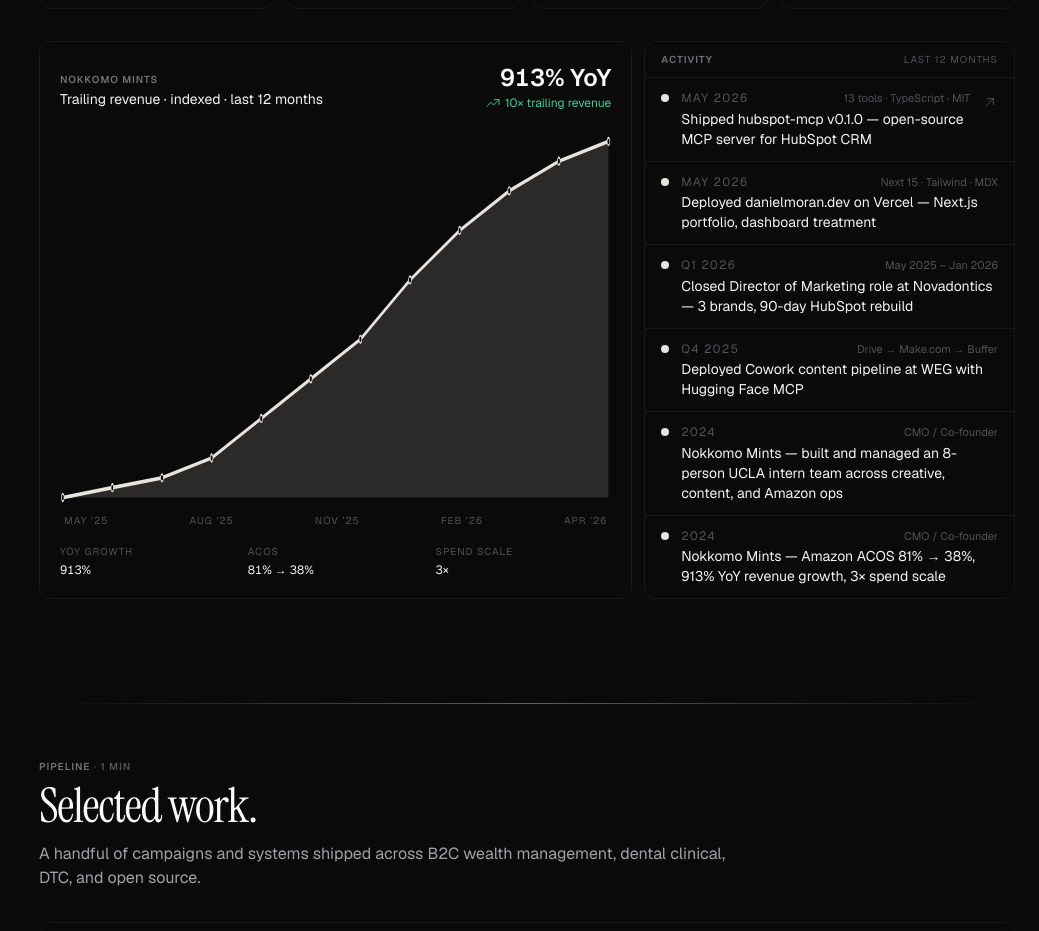
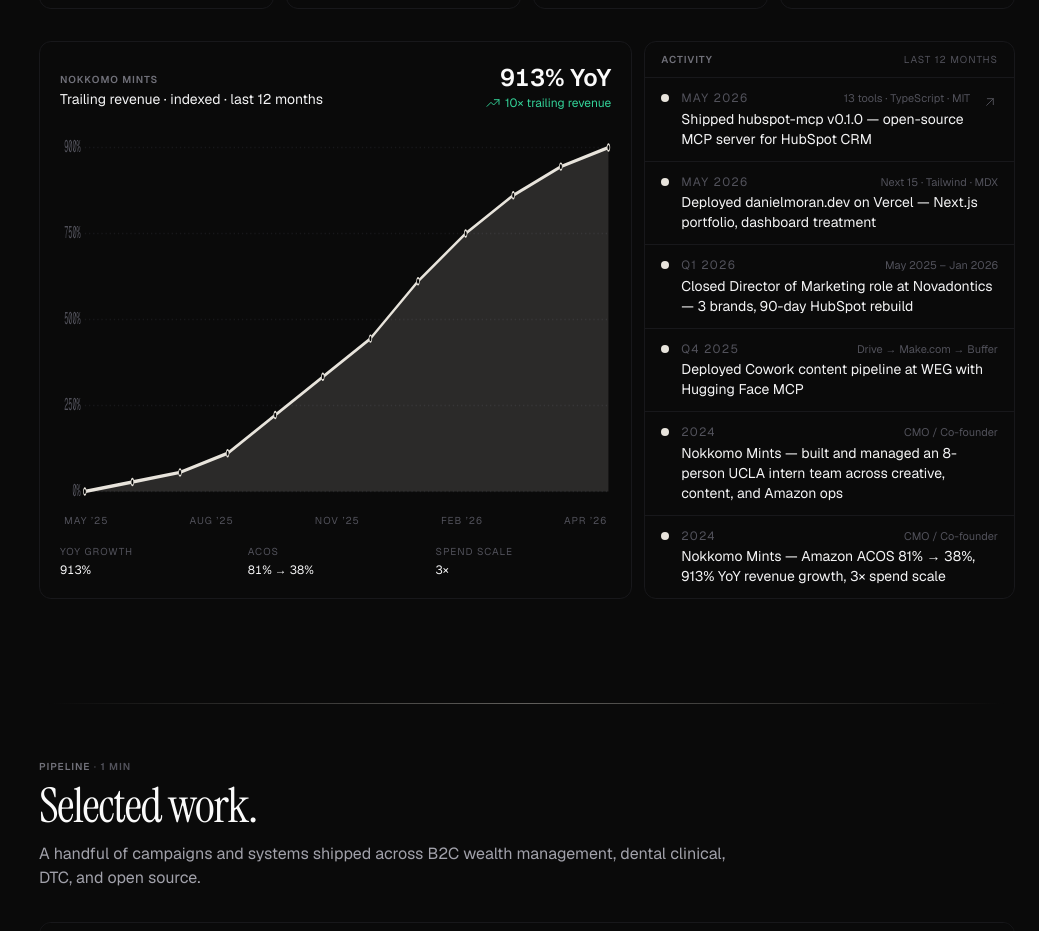
Before and after one commit to daniel54269/danielmoran-dev, a Next.js app: page / in a window 1280 px wide. Shown: the part 1560-2491 px from the top of the page, without its empty margins (241-1280 px from the left). Built offline with nearby package versions, Linux system fonts and the light colour scheme.

Commit message:
Sparkline: y-axis % growth ticks (0/250/500/750/900%) + hover tooltips on dots (month + cumulative % growth); wired into Nokkomo chart

```diff
--- a/app/page.tsx
+++ b/app/page.tsx
@@ -160,7 +160,39 @@
                 </div>
               </div>
               <div className="mt-4 min-h-40 flex-1">
-                <Sparkline data={nokkomoRevenue} width={800} height={200} className="h-full w-full" showDots />
+                <Sparkline
+                  data={nokkomoRevenue}
+                  width={800}
+                  height={220}
+                  className="h-full w-full"
+                  showDots
+                  yAxisTicks={[
+                    { value: 4, label: "0%" },
+                    { value: 13, label: "250%" },
+                    { value: 22, label: "500%" },
+                    { value: 31, label: "750%" },
+                    { value: 40, label: "900%" },
+                  ]}
+                  tooltipForIndex={(i, value) => {
+                    const months = [
+                      "May 2025",
+                      "Jun 2025",
+                      "Jul 2025",
+                      "Aug 2025",
+                      "Sep 2025",
+                      "Oct 2025",
+                      "Nov 2025",
+                      "Dec 2025",
+                      "Jan 2026",
+                      "Feb 2026",
+                      "Mar 2026",
+                      "Apr 2026",
+                    ];
+                    const baseline = nokkomoRevenue[0] ?? 1;
+                    const growth = Math.round(((value - baseline) / baseline) * 100);
+                    return `${months[i]} · +${growth}%`;
+                  }}
+                />
               </div>
               <div className="mt-2 flex justify-between px-1 text-[10px] uppercase tracking-widest text-ink-500">
                 <span>May &rsquo;25</span>
--- a/components/Sparkline.tsx
+++ b/components/Sparkline.tsx
@@ -1,7 +1,9 @@
 "use client";
 
 import { motion, useReducedMotion } from "motion/react";
-import { useId } from "react";
+import { useId, useState } from "react";
+
+type AxisTick = { value: number; label: string };
 
 type SparklineProps = {
   data: number[];
@@ -12,6 +14,16 @@
   fillClassName?: string;
   showDots?: boolean;
   duration?: number;
+  /**
+   * Optional Y-axis tick configuration. When provided, render horizontal
+   * gridlines + labels. `value` is in the same units as `data`.
+   */
+  yAxisTicks?: AxisTick[];
+  /**
+   * Optional tooltip text shown on hover over each dot. Receives the data
+   * index and value. Return null to suppress the tooltip.
+   */
+  tooltipForIndex?: (i: number, value: number) => string | null;
 };
 
 export function Sparkline({
@@ -23,32 +35,49 @@
   fillClassName = "fill-accent/15",
   showDots = false,
   duration = 1.2,
+  yAxisTicks,
+  tooltipForIndex,
 }: SparklineProps) {
   const id = useId();
   const reduce = useReducedMotion();
+  const [hover, setHover] = useState<number | null>(null);
+
   if (data.length < 2) return null;
 
-  const pad = 4;
-  const w = width - pad * 2;
-  const h = height - pad * 2;
-  const min = Math.min(...data);
-  const max = Math.max(...data);
+  // Reserve a left gutter for y-axis labels when present.
+  const leftPad = yAxisTicks ? 36 : 4;
+  const rightPad = 4;
+  const topPad = 8;
+  const bottomPad = 8;
+  const w = width - leftPad - rightPad;
+  const h = height - topPad - bottomPad;
+
+  // For y scale we honor explicit ticks if provided; otherwise use data min/max.
+  const min = yAxisTicks ? Math.min(...yAxisTicks.map((t) => t.value)) : Math.min(...data);
+  const max = yAxisTicks ? Math.max(...yAxisTicks.map((t) => t.value)) : Math.max(...data);
   const range = max - min || 1;
 
   const pts = data.map((v, i) => {
-    const x = pad + (i / (data.length - 1)) * w;
-    const y = pad + (1 - (v - min) / range) * h;
+    const x = leftPad + (i / (data.length - 1)) * w;
+    const y = topPad + (1 - (v - min) / range) * h;
     return [x, y] as const;
   });
 
-  const linePath = pts.map(([x, y], i) => `${i === 0 ? "M" : "L"}${x.toFixed(2)},${y.toFixed(2)}`).join(" ");
-  const areaPath = `${linePath} L${pts[pts.length - 1]![0].toFixed(2)},${(pad + h).toFixed(2)} L${pts[0]![0].toFixed(2)},${(pad + h).toFixed(2)} Z`;
+  const linePath = pts
+    .map(([x, y], i) => `${i === 0 ? "M" : "L"}${x.toFixed(2)},${y.toFixed(2)}`)
+    .join(" ");
+  const lastPt = pts[pts.length - 1];
+  const firstPt = pts[0];
+  const areaPath = lastPt && firstPt
+    ? `${linePath} L${lastPt[0].toFixed(2)},${(topPad + h).toFixed(2)} L${firstPt[0].toFixed(2)},${(topPad + h).toFixed(2)} Z`
+    : linePath;
 
   return (
+    <div className={`relative ${className ?? ""}`}>
       <svg
         viewBox={`0 0 ${width} ${height}`}
         preserveAspectRatio="none"
-      className={className}
+        className="h-full w-full overflow-visible"
         aria-hidden="true"
       >
         <defs>
@@ -57,6 +86,35 @@
             <stop offset="100%" className="[stop-color:rgb(232,228,220)] [stop-opacity:0]" />
           </linearGradient>
         </defs>
+
+        {/* Y-axis gridlines + labels */}
+        {yAxisTicks &&
+          yAxisTicks.map((t, i) => {
+            const y = topPad + (1 - (t.value - min) / range) * h;
+            return (
+              <g key={i}>
+                <line
+                  x1={leftPad}
+                  x2={width - rightPad}
+                  y1={y}
+                  y2={y}
+                  className="stroke-ink-800"
+                  strokeDasharray="2 4"
+                  strokeWidth={1}
+                />
+                <text
+                  x={leftPad - 6}
+                  y={y}
+                  textAnchor="end"
+                  dominantBaseline="middle"
+                  className="fill-ink-500 [font-size:10px] [font-family:var(--font-geist-mono),ui-monospace]"
+                >
+                  {t.label}
+                </text>
+              </g>
+            );
+          })}
+
         <motion.path
           d={areaPath}
           fill={`url(#grad-${id})`}
@@ -76,19 +134,62 @@
           animate={{ pathLength: 1 }}
           transition={{ duration, ease: [0.77, 0, 0.175, 1] }}
         />
+
+        {/* Dots — visible (small) by default, larger on hover when tooltips are enabled */}
         {showDots &&
-        pts.map(([x, y], i) => (
-          <motion.circle
-            key={i}
+          pts.map((pt, i) => {
+            const x = pt[0];
+            const y = pt[1];
+            const isHover = hover === i;
+            return (
+              <g key={i}>
+                {/* Larger transparent hit area for hover */}
+                {tooltipForIndex && (
+                  <circle
                     cx={x}
                     cy={y}
-            r={2}
+                    r={16}
+                    fill="transparent"
+                    onMouseEnter={() => setHover(i)}
+                    onMouseLeave={() => setHover((prev) => (prev === i ? null : prev))}
+                    style={{ cursor: "pointer", pointerEvents: "auto" }}
+                  />
+                )}
+                <motion.circle
+                  cx={x}
+                  cy={y}
+                  r={isHover ? 4 : 2}
                   className={strokeClassName}
                   initial={{ opacity: 0 }}
                   animate={{ opacity: 1 }}
-            transition={{ duration: 0.2, delay: duration * 0.4 + (i / pts.length) * duration * 0.6 }}
+                  transition={{
+                    duration: 0.2,
+                    delay: duration * 0.4 + (i / pts.length) * duration * 0.6,
+                  }}
+                  style={{ pointerEvents: "none" }}
                 />
-        ))}
+              </g>
+            );
+          })}
       </svg>
+
+      {/* Hover tooltip overlay (HTML, positioned with %) */}
+      {tooltipForIndex && hover !== null && pts[hover] && (() => {
+        const tipText = tooltipForIndex(hover, data[hover]!);
+        if (!tipText) return null;
+        const xPct = (pts[hover]![0] / width) * 100;
+        const yPct = (pts[hover]![1] / height) * 100;
+        return (
+          <div
+            className="pointer-events-none absolute -translate-x-1/2 -translate-y-full"
+            style={{ left: `${xPct}%`, top: `${yPct}%`, marginTop: -10 }}
+          >
+            <div className="whitespace-nowrap rounded-md border border-ink-700 bg-ink-900/95 px-2 py-1 text-[11px] font-medium text-ink-50 shadow-[0_10px_24px_-12px_rgba(0,0,0,0.7)] backdrop-blur">
+              {tipText}
+            </div>
+          </div>
+        );
+      })()}
+    </div>
   );
 }
```
Lines whose indentation alone changed are shown as unchanged.
